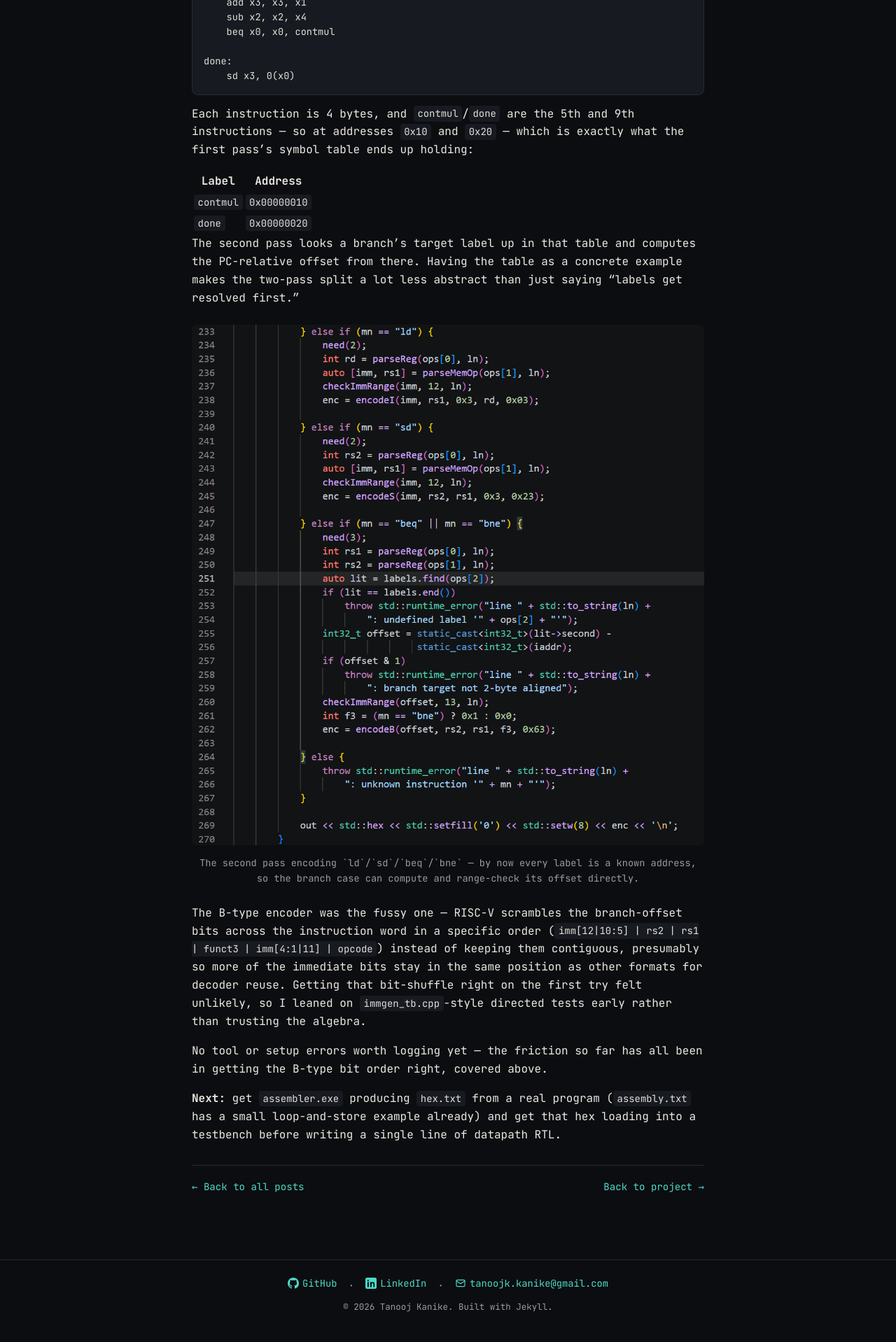
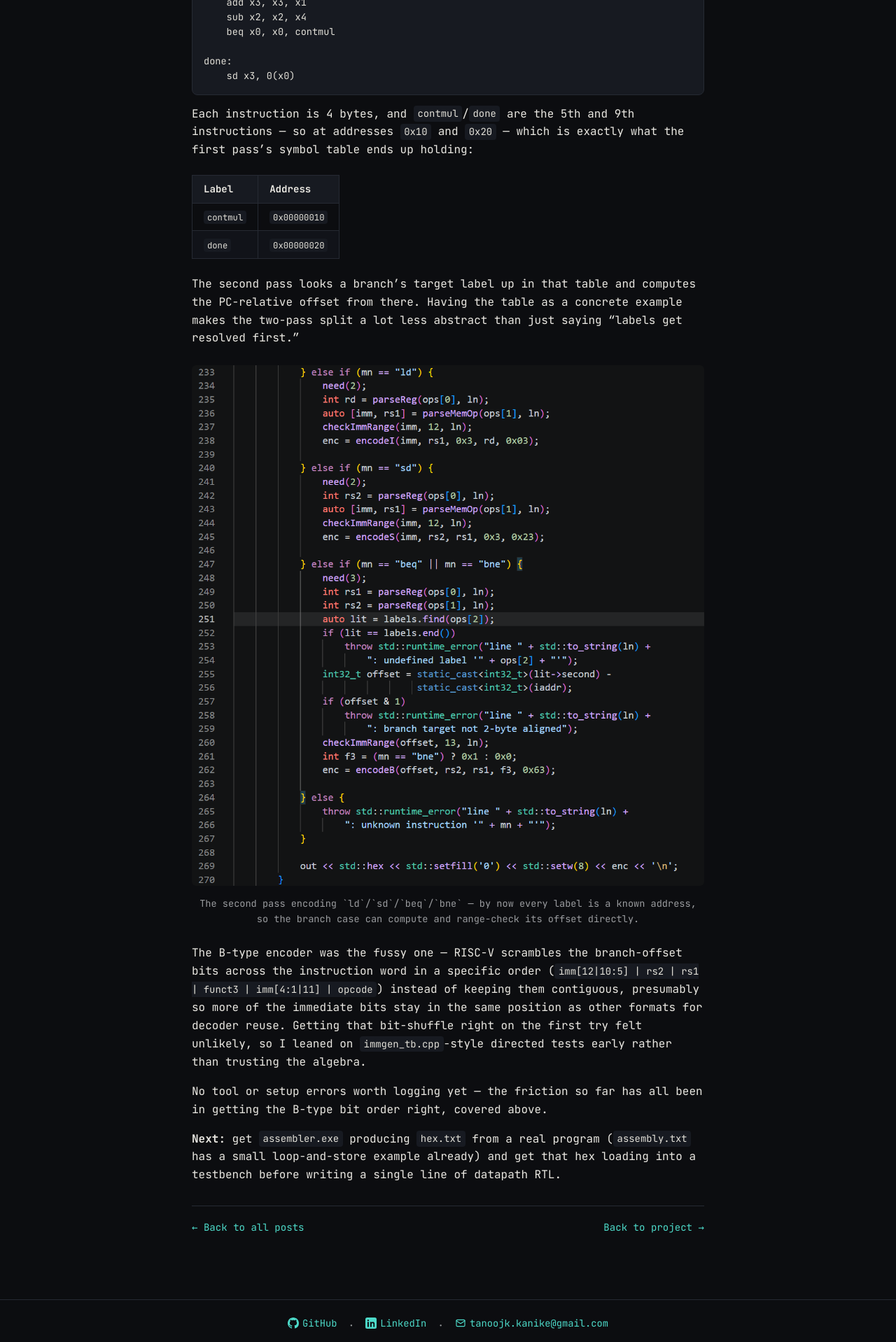
Before and after one commit to TanoojMadhuvan/TanoojMadhuvan.github.io, a Jekyll site: the page built from _posts/2026-01-12-foundation-core-week-1-scoping-and-tooling.md, in a window 1280 px wide. Shown: the part 2387-4305 px from the top of the page at 70% size. Built offline with Jekyll 4.4.1, drawn with Linux system fonts in a browser that asks for light colours.

Commit message:
Add table borders/striping — markdown tables had zero CSS before this
No table/th/td rules existed anywhere in main.scss, so post tables (Week
3's PPA comparisons especially) rendered with only default browser
styling: no borders, no cell padding, columns running together.

Co-Authored-By: Claude Sonnet 5 <noreply@anthropic.com>

```diff
--- a/assets/css/main.scss
+++ b/assets/css/main.scss
@@ -822,6 +822,30 @@ a.track-badge:hover { text-decoration: none; filter: brightness(0.95); }
   border-left: 3px solid var(--border);
   color: var(--text-muted);
 }
+.post-content table {
+  display: block;
+  overflow-x: auto;
+  width: max-content;
+  max-width: 100%;
+  margin: 1.6em 0;
+  border-collapse: collapse;
+  font-size: 0.88rem;
+}
+.post-content th,
+.post-content td {
+  padding: 8px 16px;
+  border: 1px solid var(--border);
+  text-align: left;
+  font-variant-numeric: tabular-nums;
+}
+.post-content th {
+  background: var(--bg-raised);
+  font-weight: 650;
+  color: var(--text);
+}
+.post-content tbody tr:nth-child(even) td {
+  background: color-mix(in srgb, var(--bg-raised) 55%, transparent);
+}
 
 .post-nav {
   display: flex;
```
